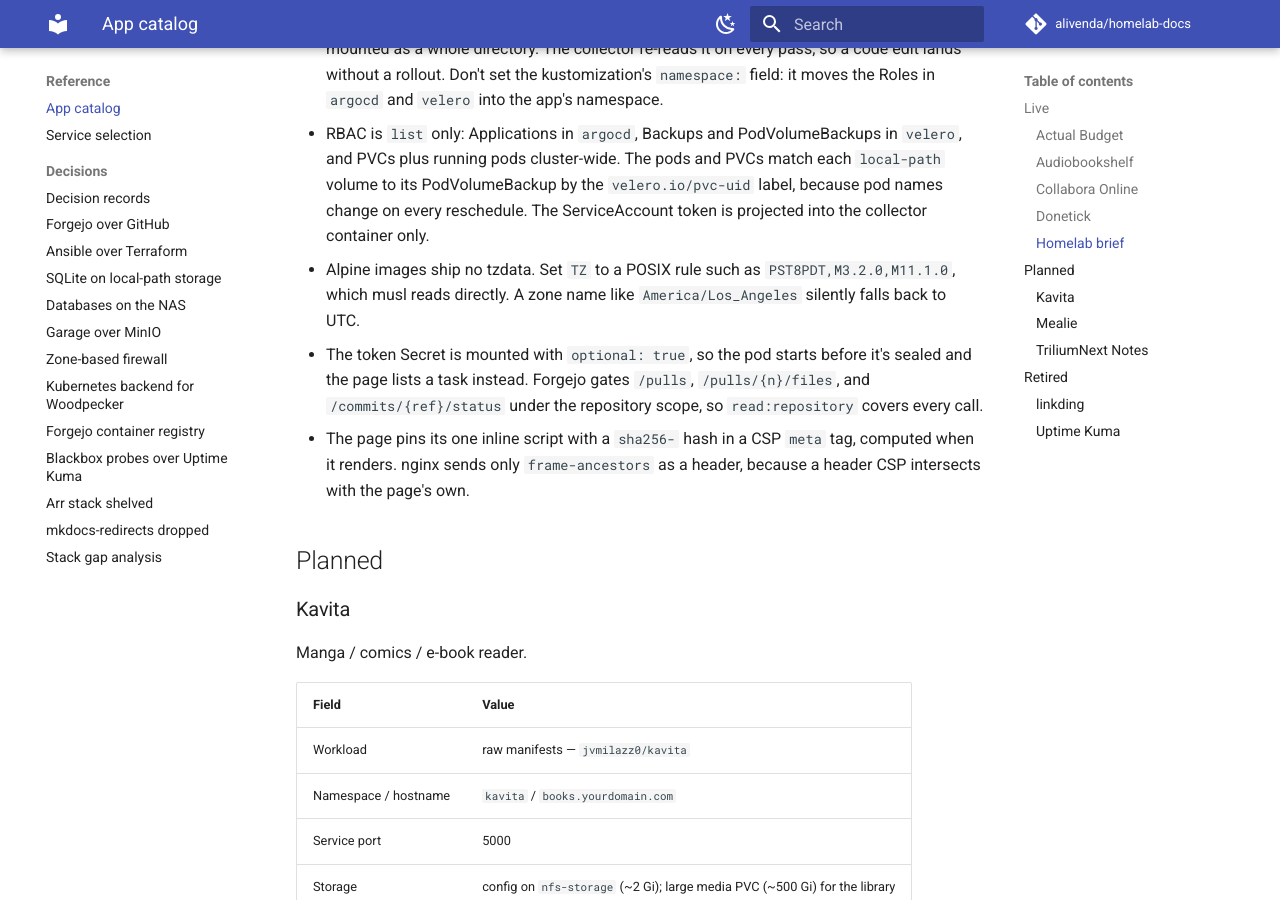
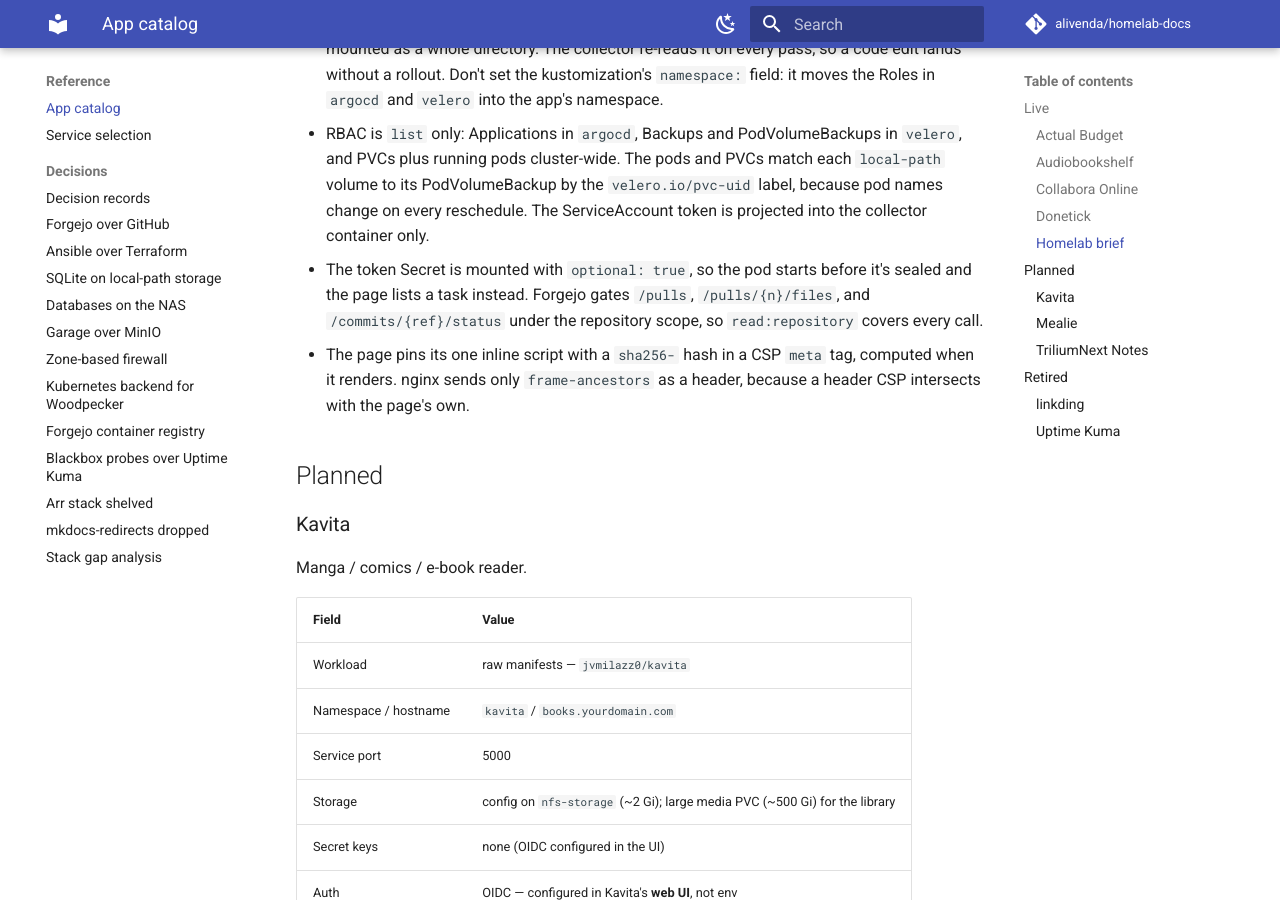
Before and after one commit to alivenda/homelab-docs, an MkDocs documentation site: the page built from docs/reference/app-catalog.md, in a window 1280 px wide and 900 px high, scrolled down 7076 px. Built offline with MkDocs 1.6.1 and Material for MkDocs 9.7.7, drawn with Linux system fonts in a browser that asks for light colours; comment, search, counter and statistics services are not loaded.

Commit message:
docs(app-catalog): drop the false tzdata gotcha from the brief row

```diff
--- a/docs/reference/app-catalog.md
+++ b/docs/reference/app-catalog.md
@@ -200,9 +200,6 @@ saved per browser.
   `local-path` volume to its PodVolumeBackup by the `velero.io/pvc-uid` label,
   because pod names change on every reschedule. The ServiceAccount token is
   projected into the collector container only.
-- Alpine images ship no tzdata. Set `TZ` to a POSIX rule such as
-  `PST8PDT,M3.2.0,M11.1.0`, which musl reads directly. A zone name like
-  `America/Los_Angeles` silently falls back to UTC.
 - The token Secret is mounted with `optional: true`, so the pod starts before
   it's sealed and the page lists a task instead. Forgejo gates `/pulls`,
   `/pulls/{n}/files`, and `/commits/{ref}/status` under the repository scope, so
```
